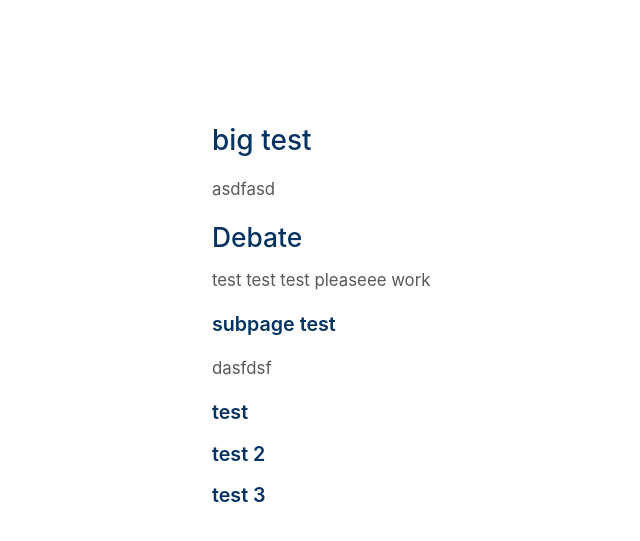
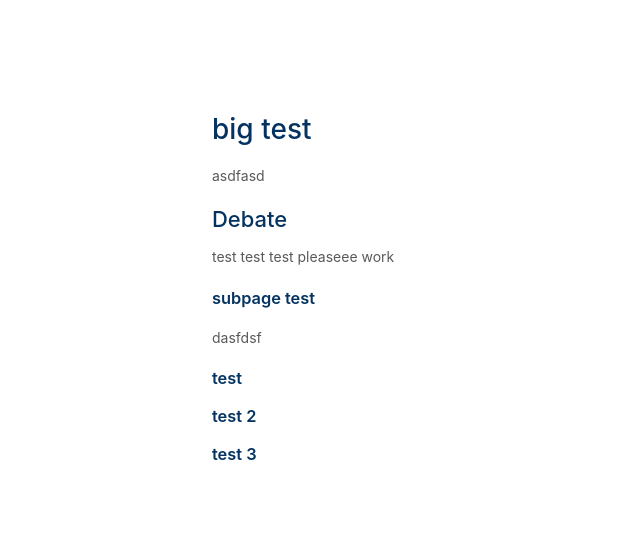
Before and after one commit to sophti84/sophti84.github.io, a Jekyll site: the page built from debate/index.md, in a window 1280 px wide. Shown: the top 541 px of the page, without its empty margins (178-818 px from the left). Built offline with Jekyll 4.4.1, drawn with Linux system fonts in a browser that asks for light colours.

Commit message:
Update subpage.html

```diff
--- a/_layouts/subpage.html
+++ b/_layouts/subpage.html
@@ -27,10 +27,6 @@
         padding: 0 2.5rem;
         line-height: 1.6;
       }
-
-      section {
-        font-size: 1.05rem;
-      }
     </style>
   </head>
   <body>
```
